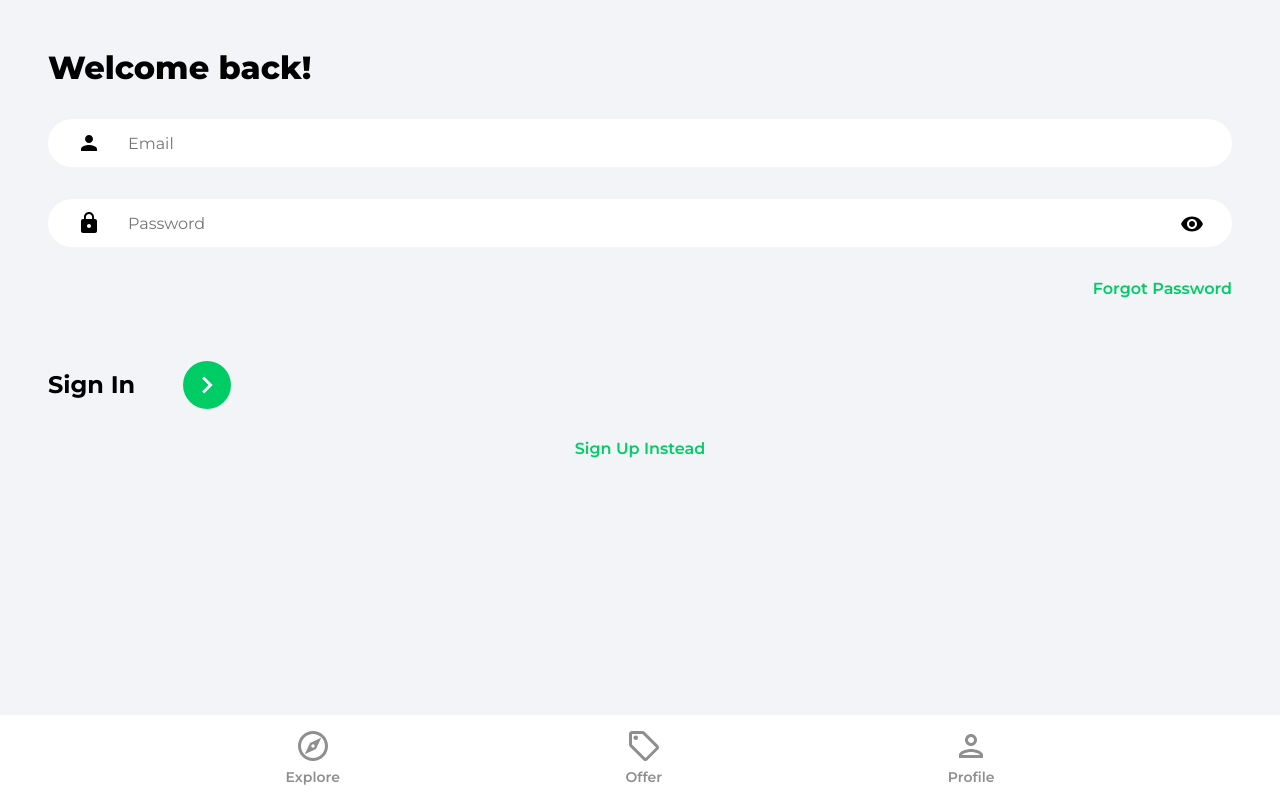
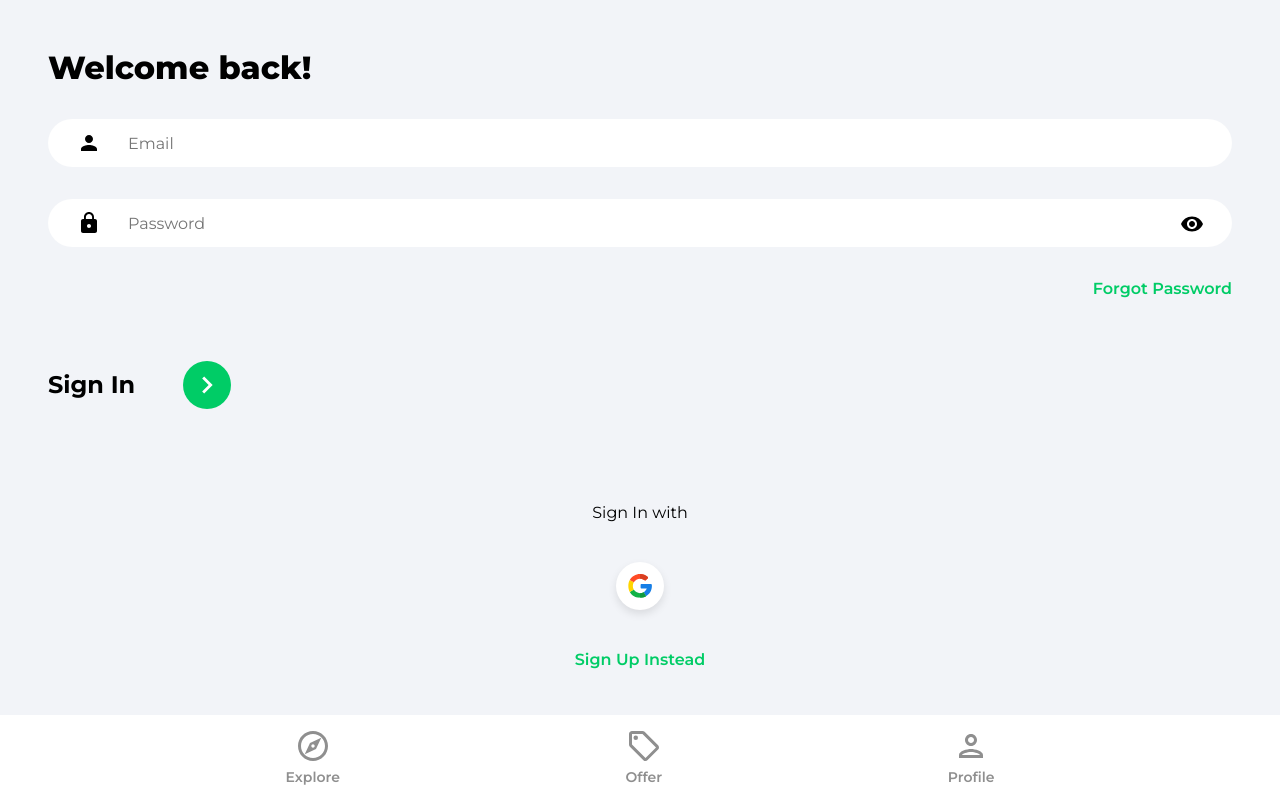
Before and after one commit to thekarthikr/house-marketplace, a React (Create React App) app: page /sign-in in a window 1280 px wide. Built offline with nearby package versions, Linux system fonts and the light colour scheme.

Commit message:
Add Authentication with google

```diff
--- /dev/null
+++ b/src/components/OAuth.jsx
@@ -0,0 +1,51 @@
+import { useLocation, useNavigate } from "react-router-dom";
+import { getAuth, signInWithPopup, GoogleAuthProvider } from "firebase/auth";
+import { doc, setDoc, getDoc, serverTimestamp } from "firebase/firestore";
+import { db } from "../firebase.config";
+import { toast } from "react-toastify";
+import googleIcon from "../assets/svg/googleIcon.svg";
+
+function OAuth() {
+  const navigate = useNavigate();
+  const location = useLocation();
+
+  const onGoogleClick = async () => {
+    try {
+      const auth = getAuth();
+      const provider = new GoogleAuthProvider();
+      const result = await signInWithPopup(auth, provider);
+      const user = result.user;
+
+      // Check for user
+      const docRef = doc(db, "users", user.uid);
+      const docSnap = await getDoc(docRef);
+
+      // If user doesn't exist , create user
+
+      if (!docSnap.exists()) {
+        await setDoc(doc(db, "users", user.uid), {
+          name: user.displayName,
+          email: user.email,
+          timestamp: serverTimestamp(),
+        });
+      }
+      toast.success(
+        `Signed ${location.pathname === "/sign-in" ? "In" : "Up"} Successfully`
+      );
+      navigate("/");
+    } catch (error) {
+      toast.error(toast.error("Couldn't authorize with google"));
+    }
+  };
+
+  return (
+    <div className='socialLogin'>
+      <p> Sign {location.pathname === "/sign-in" ? "In" : "Up"} with</p>
+      <button className='socialIconDiv' onClick={onGoogleClick}>
+        <img className='socialIconImg' src={googleIcon} alt='google icon' />
+      </button>
+    </div>
+  );
+}
+
+export default OAuth;
--- a/src/pages/SignIn.jsx
+++ b/src/pages/SignIn.jsx
@@ -4,6 +4,7 @@
 import { getAuth, signInWithEmailAndPassword } from "firebase/auth";
 import { ReactComponent as ArrowRightIcon } from "../assets/svg/keyboardArrowRightIcon.svg";
 import visibilityIcon from "../assets/svg/visibilityIcon.svg";
+import OAuth from "../components/OAuth";
 
 function SignIn() {
   const navigate = useNavigate();
@@ -87,6 +88,7 @@
           </div>
         </form>
 
+        <OAuth />
         <Link to='/sign-up' className='registerLink'>
           Sign Up Instead
         </Link>
--- a/src/pages/SignUp.jsx
+++ b/src/pages/SignUp.jsx
@@ -10,6 +10,7 @@
 import { db } from "../firebase.config";
 import { ReactComponent as ArrowRightIcon } from "../assets/svg/keyboardArrowRightIcon.svg";
 import visibilityIcon from "../assets/svg/visibilityIcon.svg";
+import OAuth from "../components/OAuth";
 
 function SignUp() {
   const navigate = useNavigate();
@@ -111,6 +112,7 @@
             </button>
           </div>
         </form>
+        <OAuth />
 
         <Link to='/sign-in' className='registerLink'>
           Sign In Instead
```
